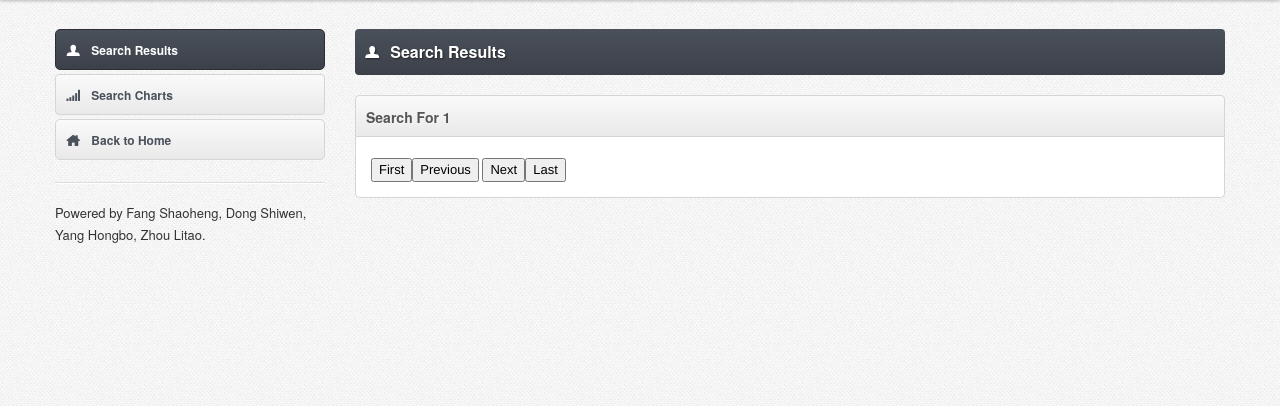
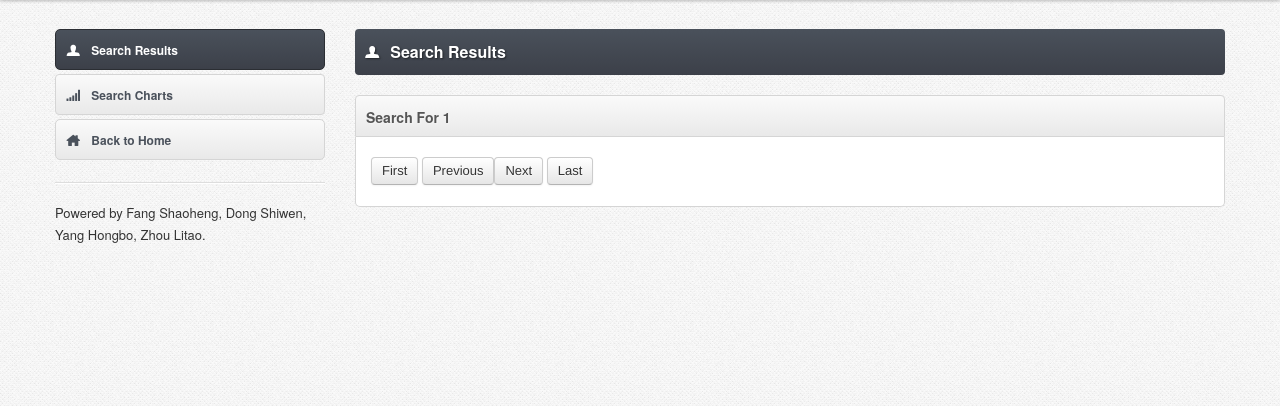
Before and after one commit to ltzone/EE101Lab, a PHP site: page /solr/pages/search/search_info.php?keyword=1 in a window 1280 px wide. Shown: the part 41-447 px from the top of the page. Run offline with PHP 8.4, Linux system fonts and the light colour scheme; data that the repository does not hold is empty.

Commit message:
按钮样式

```diff
--- a/pages/search/search_info.php
+++ b/pages/search/search_info.php
@@ -279,16 +279,17 @@ echo"<style type=\"text/css\">
 
     display: inline-block;
 }</style>";
-echo "<div class=\"button\"><button id=\"but1\">First</button></div>";
+echo"<div class=\"btn-group\">
+<div class=\"button\"><button type=\"button\" class=\"btn btn-default \"id=\"but1\">First</button></div>
 
-echo "<div class=\"button\"><button id=\"but3\">Previous</button></div>";
-echo"     ";
+<div class=\"button\"><button type=\"button\" class=\"btn btn-default \"id=\"but3\">Previous</button></div>";
+
 for($j=1;$j<=$totalpage;++$j){
     $jj=(string)$j;
-    echo "<div class =\"button\"><button id=\"b$jj\">$jj</button></div>";}
-    echo"     ";
-echo "<div class=\"button\"><button id=\"but2\">Next</button></div>";
-echo "<div class=\"button\"><button id=\"but4\">Last</button></div>";echo"</div>";
+    echo"<div class =\"button\"><button type=\"button\" class=\"btn btn-default \"id=\"b$jj\">$jj</button></div>";}
+
+echo"<div class=\"button\"><button type=\"button\" class=\"btn btn-default \"id=\"but2\">Next</button></div>
+<div class=\"button\"><button type=\"button\" class=\"btn btn-default \"id=\"but4\">Last</button></div></div>";
 echo"
 <script  type=\"text/javascript\">
  var oBtn=document.getElementsByClassName(\"button\");
```
